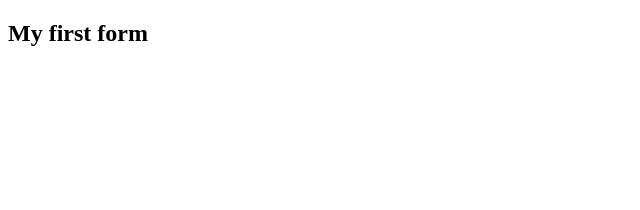
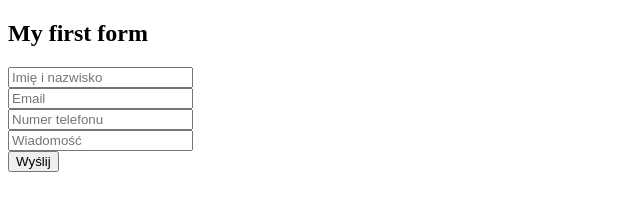
Before and after one commit to jacynajan/first-form, a plain HTML site: page index.html in a window 1280 px wide. Shown: the whole page, without its empty margins (0-640 px from the left). Drawn offline with Linux system fonts and the light colour scheme.

Commit message:
second commit

```diff
--- a/index.html
+++ b/index.html
@@ -6,5 +6,13 @@
 </head>
 <body>
     <h2>My first form</h2>
+    <form action="https://formspree.io/jacynajan@gmail.com" method="POST">
+    <input type="text" name="Imię i nazwisko" placeholder='Imię i nazwisko'><br>
+    <input type="email" name="Email" placeholder='Email'><br>
+    <input type="number" name="Numer telefonu" placeholder='Numer telefonu'><br>
+    <input type="text" placeholder="Wiadomość"><br>
+    <input type="submit" value='Wyślij'><br>
+</form>
+
 </body>
 </html>
```
Also changed, not shown: 1 other file.
